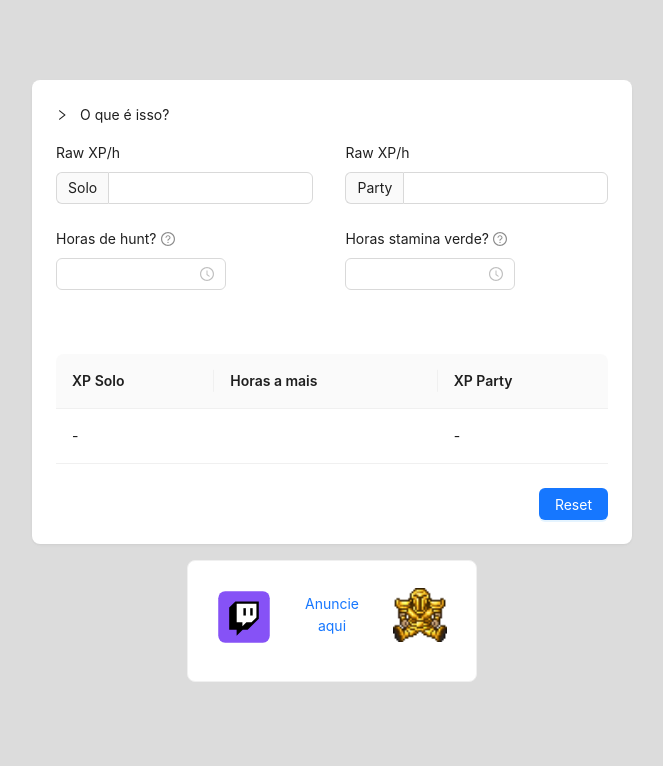
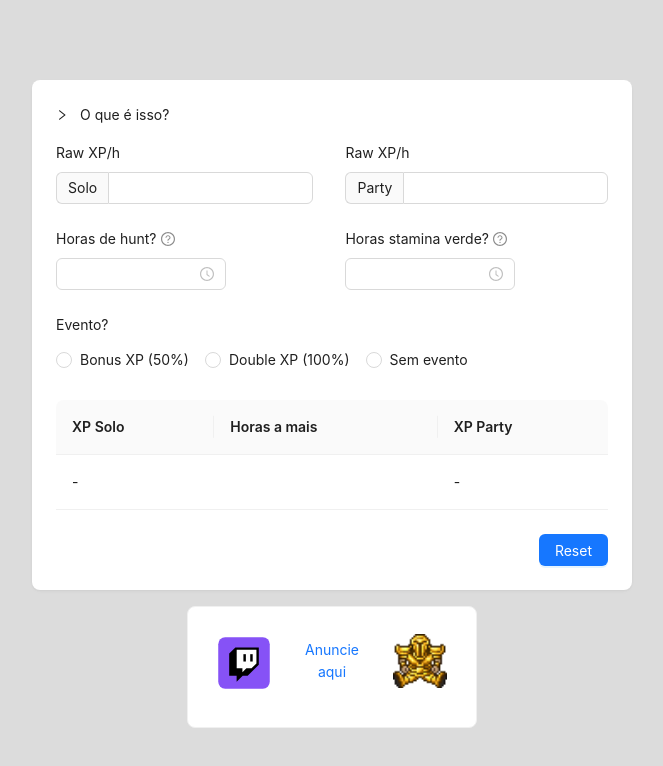
Before and after one commit to kelvinfloresta/tibia-xp-calculator, a React (Create React App) app: page / in a window 1280 px wide. Shown: the top 766 px of the page, without its empty margins (308-971 px from the left). Built offline with nearby package versions, Linux system fonts and the light colour scheme.

Commit message:
feat: add bonusEvent

```diff
--- a/src/App.tsx
+++ b/src/App.tsx
@@ -10,6 +10,7 @@ import Table from 'antd/es/table';
 import Space from 'antd/es/space';
 import TimePicker from 'antd/es/time-picker';
 import Collapse from 'antd/es/collapse';
+import Radio from 'antd/es/radio';
 import styled from 'styled-components';
 
 import { HuntCalculator } from './logic/HuntCalculator';
@@ -119,10 +120,12 @@ function App() {
 			hoursParty: huntHours,
 			bonusHoursParty: bonusHours,
 			bonusHoursSolo: bonusHours,
+			bonusEvent: form.bonusEvent || 1,
 		});
 
 		return result || {};
-	}, [calculator, form.bonusHours, form.huntHours]);
+	}, [calculator, form.bonusHours, form.huntHours, form.bonusEvent]);
+
 	const explain = (
 		<>
 			<Typography.Title level={5}>Visão geral:</Typography.Title>
@@ -172,7 +175,6 @@ function App() {
 							<Form.Item
 								label="Horas de hunt?"
 								name="huntHours"
-								style={{ marginBottom: '4rem' }}
 								tooltip={
 									<>
 										Preencha aqui quantas horas pretende caçar por dia. <br />
@@ -203,7 +205,6 @@ function App() {
 							<Form.Item
 								label="Horas stamina verde?"
 								name="bonusHours"
-								style={{ marginBottom: '4rem' }}
 								dependencies={['huntHours']}
 								rules={[
 									{
@@ -246,6 +247,16 @@ function App() {
 							</Form.Item>
 						</div>
 					</Space>
+
+					<div style={{width: "100%"}}>
+						<Form.Item label="Evento?" name="bonusEvent">
+						<Radio.Group name='bonusEvent'>
+							<Radio value="1.5">Bonus XP (50%)</Radio>
+							<Radio value="2">Double XP (100%)</Radio>
+							<Radio value="1">Sem evento</Radio>
+						</Radio.Group>
+						</Form.Item>
+					</div>
 				</Form>
 
 				<Table dataSource={[result]} pagination={false}>
--- a/src/logic/HuntCalculator.ts
+++ b/src/logic/HuntCalculator.ts
@@ -8,7 +8,7 @@ export class HuntCalculator {
     this.calculate = this.calculate.bind(this)
   }
 
- private calculateFullXP ({ rawXpPerhour, huntingHours, bonusHours }: any) {
+ private calculateFullXP ({ rawXpPerhour, huntingHours, bonusHours, bonusEvent }: any) {
     if (huntingHours === 0) {
       return { normal: 0, bonus: 0, total: 0 }
     }
@@ -17,13 +17,13 @@ export class HuntCalculator {
     const normal = this.calculateXP({
       huntingHours: normalHours,
       rawXpPerhour,
-      multiplier: this.xpMultiplier
+      multiplier: this.xpMultiplier * bonusEvent
     })
 
     const bonus = this.calculateXP({
       huntingHours: bonusHours,
       rawXpPerhour,
-      multiplier: this.xpMultiplier * this.bonusXpMultiplier
+      multiplier: this.xpMultiplier * this.bonusXpMultiplier * bonusEvent
     })
 
     const total = normal + bonus
@@ -61,17 +61,19 @@ export class HuntCalculator {
     console.log('\n\n')
   }
 
-  public calculate ({ hoursSolo, hoursParty, bonusHoursParty, bonusHoursSolo }: any) {
+  public calculate ({ hoursSolo, hoursParty, bonusHoursParty, bonusHoursSolo, bonusEvent }: any) {
     const { total: soloTotal } = this.calculateFullXP({
       rawXpPerhour: this.rawXpSoloPerHour,
       bonusHours: bonusHoursSolo,
-      huntingHours: hoursSolo
+      huntingHours: hoursSolo,
+      bonusEvent,
     })
 
     const { total: partyTotal } = this.calculateFullXP({
       rawXpPerhour: this.rawXpPartyPerHour,
       bonusHours: bonusHoursParty,
-      huntingHours: hoursParty
+      huntingHours: hoursParty,
+      bonusEvent,
     })
 
     const description = `${hoursSolo} horas solo + ${hoursParty} horas PT`
```
